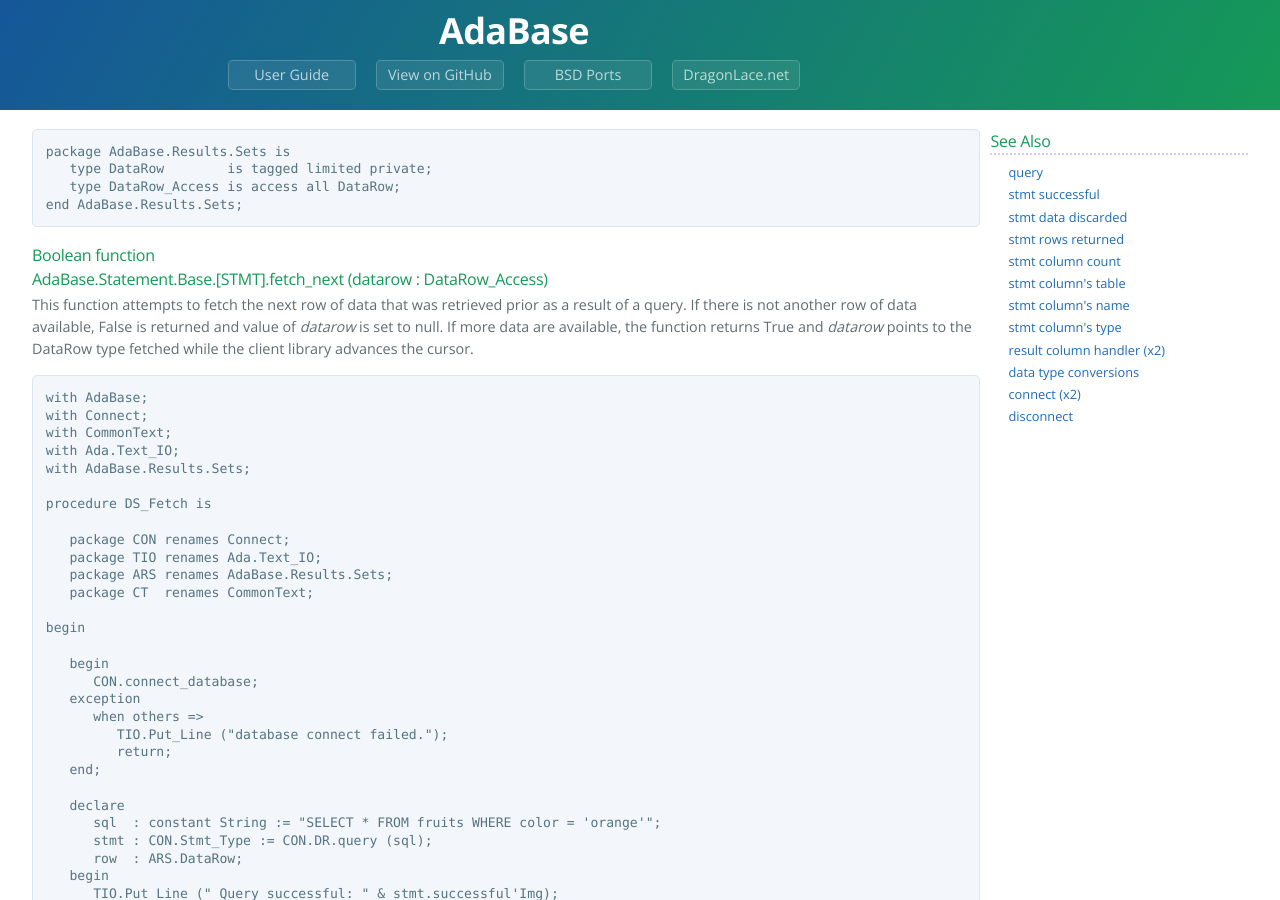
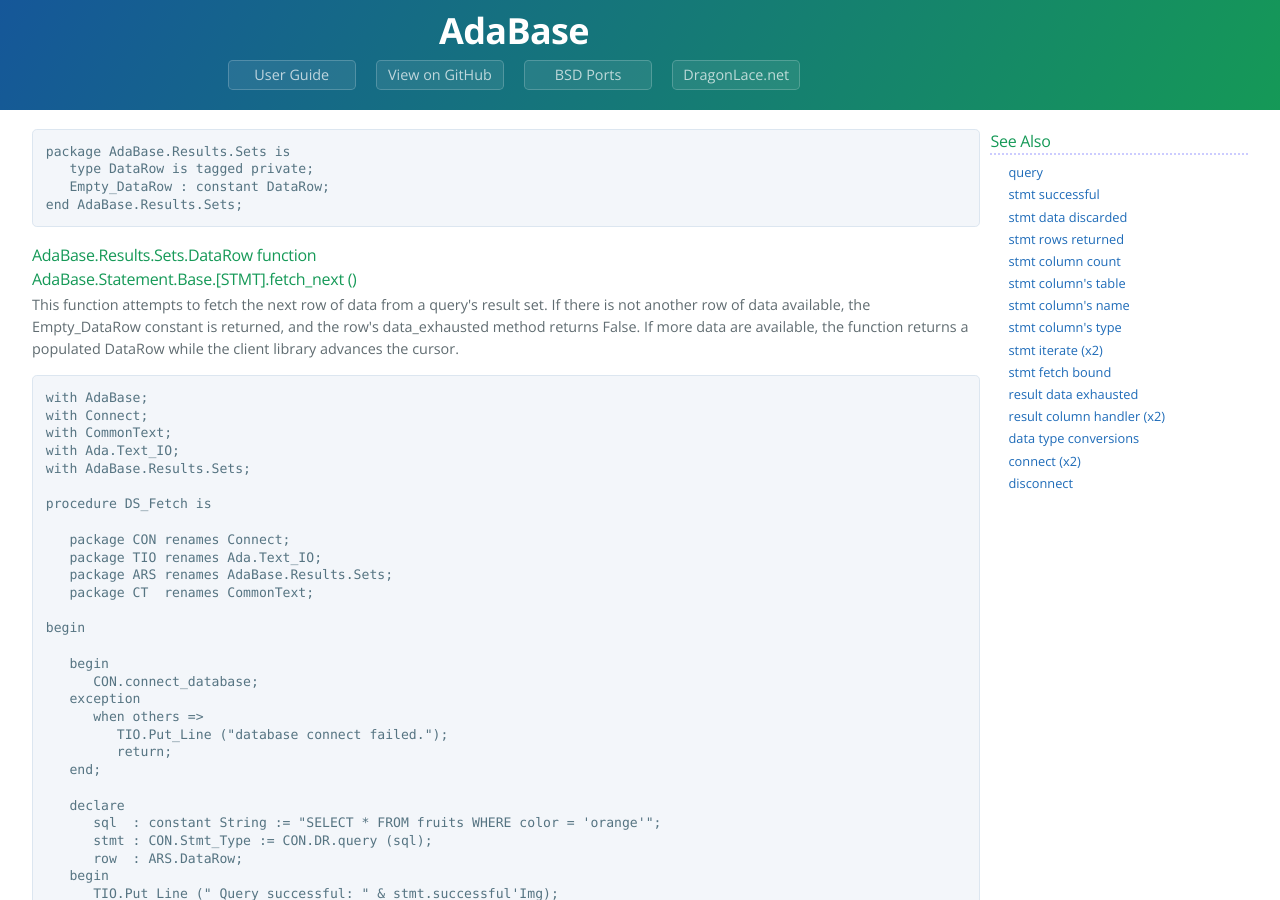
Before and after one commit to jrmarino/AdaBase, a Jekyll site: the page built from stmt_fetch_next.md, in a window 1280 px wide and 900 px high. Built offline with Jekyll 4.4.1, drawn with Linux system fonts in a browser that asks for light colours.

Commit message:
Update fetch_next documentation (new prototype)

```diff
--- a/_config.yml
+++ b/_config.yml
@@ -137,6 +137,9 @@
        res_count: '<a href="res_count.html">result column count</a>'
        f_res_count: '<a href="res_count.html">func count</a>'
 
+       res_data_exhausted: '<a href="res_nodata.html">result data exhausted</a>'
+       f_res_data_exhausted: '<a href="res_nodata.html">func data_exhausted</a>'
+
        stmt_driver_msg: '<a href="last_driver_message.html">last driver message (stmt)</a>'
        f_stmt_driver_msg: '<a href="last_driver_message.html">func last_driver_message (stmt)</a>'
 
--- a/stmt_fetch_next.md
+++ b/stmt_fetch_next.md
@@ -5,18 +5,18 @@
 <div class="leftside">
 <pre class="code">
 package AdaBase.Results.Sets is
-   type DataRow        is tagged limited private;
-   type DataRow_Access is access all DataRow;
+   type DataRow is tagged private;
+   Empty_DataRow : constant DataRow;
 end AdaBase.Results.Sets;
 </pre>
-<h3>Boolean function<br/>
-AdaBase.Statement.Base.[STMT].fetch_next (datarow : DataRow_Access)</h3>
+<h3>AdaBase.Results.Sets.DataRow function<br/>
+AdaBase.Statement.Base.[STMT].fetch_next ()</h3>
 <p>
-This function attempts to fetch the next row of data that was retrieved
-prior as a result of a query.  If there is not another row of data
-available, False is returned and value of <i>datarow</i> is set to null.
-If more data are available, the function returns True and <i>datarow</i> points
-to the DataRow type fetched while the client library advances the cursor.
+This function attempts to fetch the next row of data from a query's result
+set.  If there is not another row of data available, the Empty_DataRow
+constant is returned, and the row's data_exhausted method returns False.
+If more data are available, the function returns a populated DataRow
+while the client library advances the cursor.
 </p>
 <pre class="code">
 with AdaBase;
@@ -129,6 +129,9 @@
     <li>{{ page.stmt_column_table }}</li>
     <li>{{ page.stmt_column_name }}</li>
     <li>{{ page.stmt_column_native_type }}</li>
+    <li>{{ page.stmt_iterate }}</li>
+    <li>{{ page.fetch_bound }}</li>
+    <li>{{ page.res_data_exhausted }}</li>
     <li>{{ page.res_column }}</li>
     <li>{{ page.res_std_field }}</li>
     <li>{{ page.connect }}</li>
```
Also changed, not shown: index.md (+1 -0 lines).
